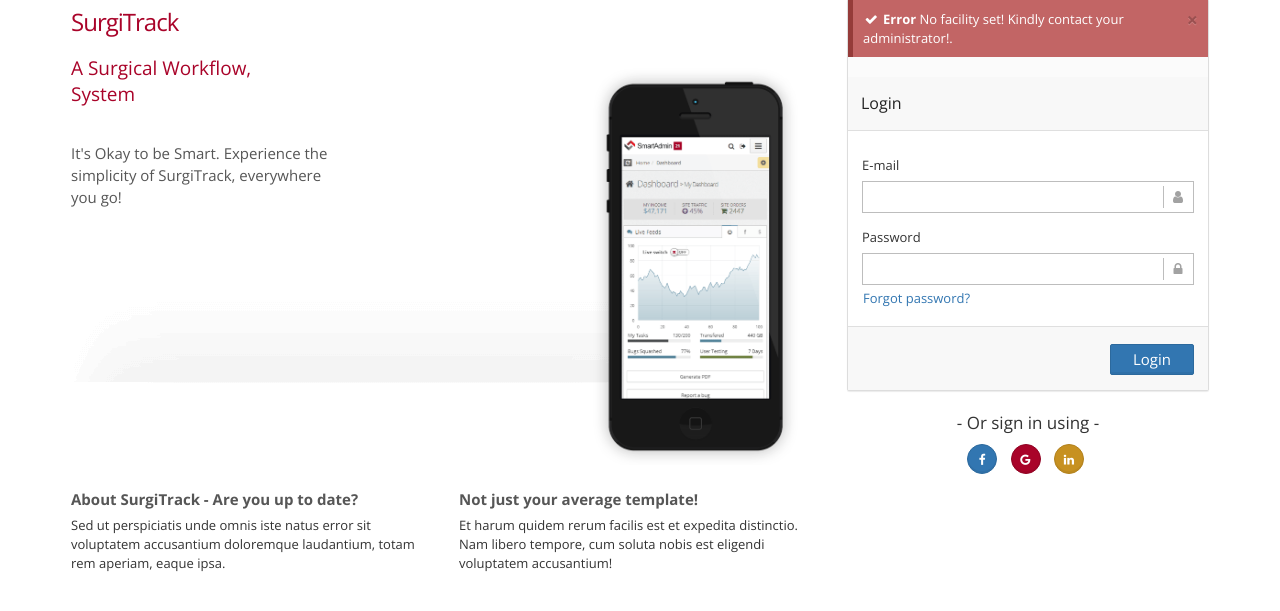
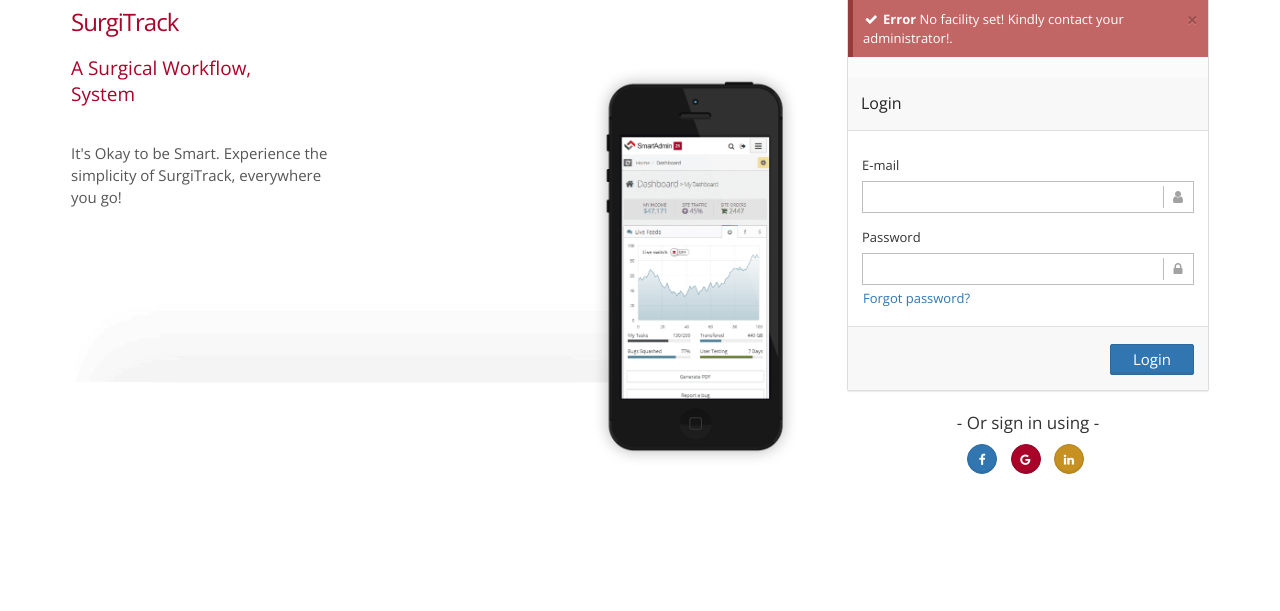
Before and after one commit to isayaopondo/surgitrack_app_version_1.1, a CodeIgniter app: page /surgitrack-app/index.php/auth/no_facility in a window 1280 px wide. Shown: the part 102-713 px from the top of the page. Run offline with CodeIgniter, Linux system fonts and the light colour scheme; data that the repository does not hold is empty.

Commit message:
Login Front face

```diff
--- a/application/views/auth/login.php
+++ b/application/views/auth/login.php
@@ -26,7 +26,6 @@
                     <div class="pull-left login-desc-box-l">
                         <h4 class="paragraph-header">It's Okay to be Smart. Experience the simplicity of SurgiTrack,
                             everywhere you go!</h4>
-
                     </div>
 
                     <img src="<?= base_url() ?>assets/img/demo/iphoneview.png" class="pull-right display-image" alt=""
@@ -34,22 +33,7 @@
 
                 </div>
 
-                <div class="row">
-                    <div class="col-xs-12 col-sm-12 col-md-6 col-lg-6">
-                        <h5 class="about-heading">About SurgiTrack - Are you up to date?</h5>
-                        <p>
-                            Sed ut perspiciatis unde omnis iste natus error sit voluptatem accusantium doloremque
-                            laudantium, totam rem aperiam, eaque ipsa.
-                        </p>
-                    </div>
-                    <div class="col-xs-12 col-sm-12 col-md-6 col-lg-6">
-                        <h5 class="about-heading">Not just your average template!</h5>
-                        <p>
-                            Et harum quidem rerum facilis est et expedita distinctio. Nam libero tempore, cum soluta
-                            nobis est eligendi voluptatem accusantium!
-                        </p>
-                    </div>
-                </div>
+
 
             </div>
             <div class="col-xs-12 col-sm-12 col-md-5 col-lg-4">
```
Also changed, not shown: application/views/auth/choose_password_form.php (+0 -18 lines), application/views/auth/recover_form.php (+1 -16 lines), application/views/auth/toggle_facilities.php (+0 -17 lines).
